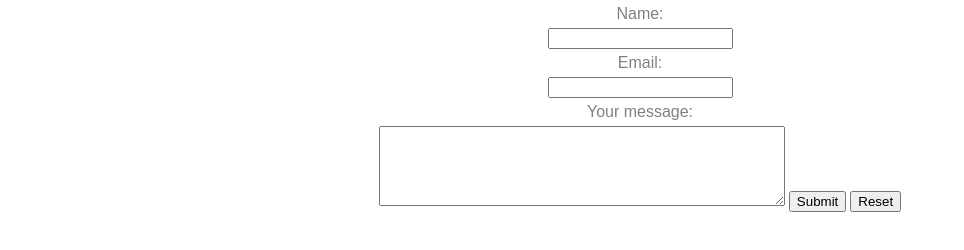
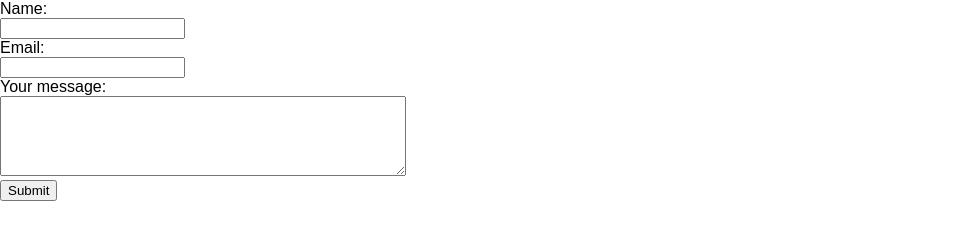
Before and after one commit to ChrisThinkful/HTML_Forms_practice, a plain HTML site: page index.html in a window 1280 px wide. Shown: the whole page, without its empty margins (0-964 px from the left). Drawn offline with Linux system fonts and the light colour scheme.

Commit message:
html and css upset

```diff
--- a/index.html
+++ b/index.html
@@ -15,10 +15,9 @@
         <input name="Email" id="email" type="email">
         <label for="form-message">Your message:</label>
         <textarea id="form-message" name="message"></textarea>
-        <form>
-            <button type="submit">Submit</button>
-            <button type="reset">Reset</button>
-        </form>
+            <div id="button">
+                <button type="submit">Submit</button>
+            </div>
       </form>
 </body>
 </html>
--- a/style.css
+++ b/style.css
@@ -1,23 +1,17 @@
 body {
     margin: 0;
-    text-align: center;
+    font-family: Arial, Helvetica, sans-serif;
+}
+
+form {
+    display: block;
 }
 
 form label {
-    display: block;
-    font-size: 16px;
-    margin: 5px 0;
-    color: grey;
-    font-family: Arial, Helvetica, sans-serif;
-}
-
-form button {
-    display: row;
-    margin: 5px 0;
+    display: flex;
 }
 
 form textarea {
     color: #000;
     font-size: 2rem;
-
 }
```
